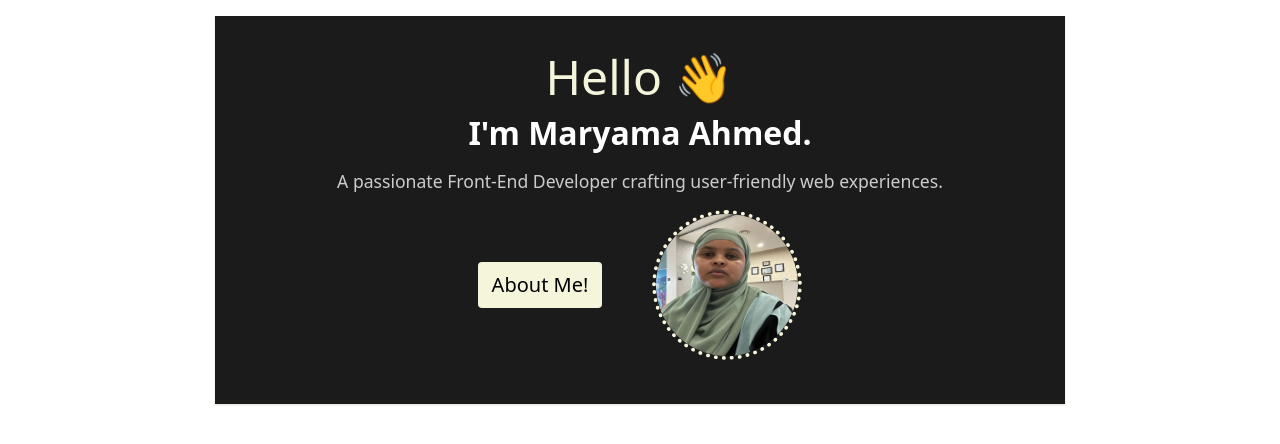
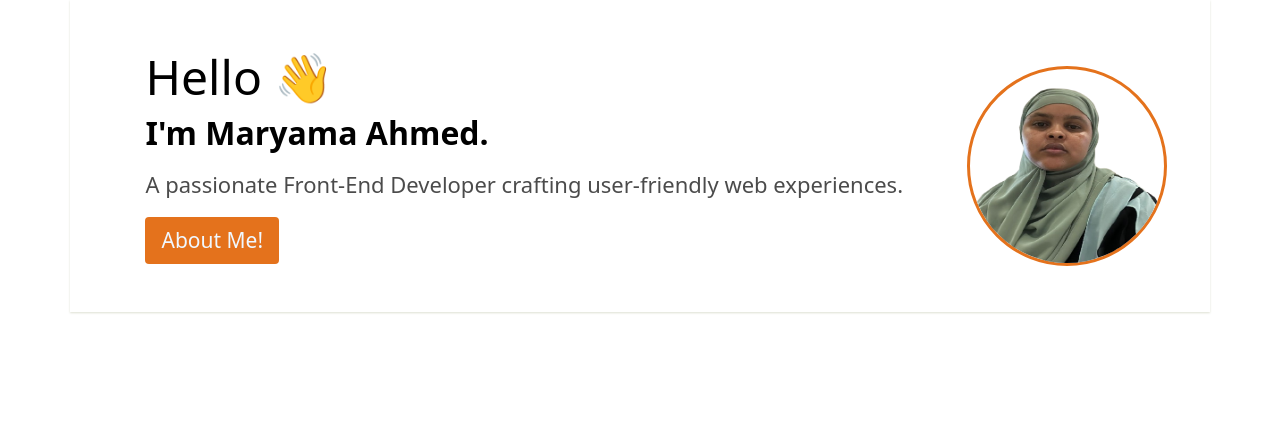
Before and after one commit to ZaamiAhmed/MaryamAhmed, a React (Create React App) app in the folder my-portfolio/: page / in a window 1280 px wide. Shown: the top 444 px of the page. Built offline with nearby package versions, Linux system fonts and the light colour scheme.

Commit message:
updated intro style

```diff
--- a/my-portfolio/public/index.html
+++ b/my-portfolio/public/index.html
@@ -9,6 +9,7 @@
       name="description"
       content="Web site created using create-react-app"
     />
+    <!-- <link rel="stylesheet" href="../index.css"> -->
     <!-- <link rel="apple-touch-icon" href="%PUBLIC_URL%/logo192.png" /> -->
     <!--
       manifest.json provides metadata used when your web app is installed on a
--- a/my-portfolio/src/components/Intro.css
+++ b/my-portfolio/src/components/Intro.css
@@ -3,53 +3,61 @@
     padding: 0;
     box-sizing: border-box;
 }
+section{
+    display: flex;
+    justify-content: space-evenly;
+    padding: 1rem;
+     box-shadow:  0 1px 2px 0 rgba(88, 99, 33, 0.2);
+}
 .intro{
-    background-color: #1b1b1b ;
-    max-width: 850px;
- margin: 16px auto;
+    /* background-color: #1b1b1b ; */
+    /* max-width: 850px; */
+ /* margin: 16px auto; */
 /* height: 70vh; */
- color: #fff;
+ color: #000;
  padding: 2rem;
- text-align: center;
- box-shadow:  0 1px 2px 0 rgba(88, 99, 33, 0.2);
+
+
+
+ /* box-shadow:  0 1px 2px 0 rgba(88, 99, 33, 0.2); */
 
 
 }
 .intro h1{
     font-size: 3rem;
     margin-bottom: 0.5rem;
-    color: beige;
+
 }
 .intro h2{
-    font-size: 2rem;
+    font-size: 32px;
     font-weight: 600;
     margin-bottom: 1rem;
 }
 
 .intro p{
-    font-size: 1.1rem;
-    color: #ccc;
+    font-size: 22px;
+    line-height: 1.5;
+   opacity: 0.7;
 }
 .me{
-    display: flex;
-    justify-content: center;
-    align-items: center;
-   gap: 30px;
-   margin-bottom: 12px;
+
 }
-.me button{
-    padding: 8px 14px;
-    font-size: 20px;
-    background-color: beige;
+.intro button{
+    padding: 8px 16px;
+    font-size: 21px;
+    background-color:#e4721c;
     border: none;
     border-radius: 4px;
     margin-right: 20px;
+    color: aliceblue;
 
 }
 
 .my-image{
-    width: 150px;
-    height: 150px;
+  width: 200px;
+  height: 200px;
     border-radius: 50%;
-   border: 4px dotted beige;
+    border: 3px solid #e4721c;
+    margin-top: 50px;
+
 }
--- a/my-portfolio/src/components/Intro.jsx
+++ b/my-portfolio/src/components/Intro.jsx
@@ -1,5 +1,5 @@
 import './Intro.css';
-import image from '../images/photo1.jpg';
+import image from '../images/mary.png';
 import { motion } from "framer-motion";
 export default function Intro() {
     return (
@@ -19,8 +19,9 @@ export default function Intro() {
             A passionate Front-End Developer crafting user-friendly web
             experiences.
           </p>
+          <button>About Me!</button>
+        </div>
         <div className="me">
-            <button>About Me!</button>
           <motion.img
             src={image}
             alt="Maryama Ahmed"
@@ -30,7 +31,6 @@ export default function Intro() {
             transition={{ duration: 1, delay: 0.3 }}
           />
         </div>
-        </div>
       </section>
     );
 }
```
Also changed, not shown: my-portfolio/src/images/mary.png (added). Lines whose indentation alone changed are shown as unchanged.
